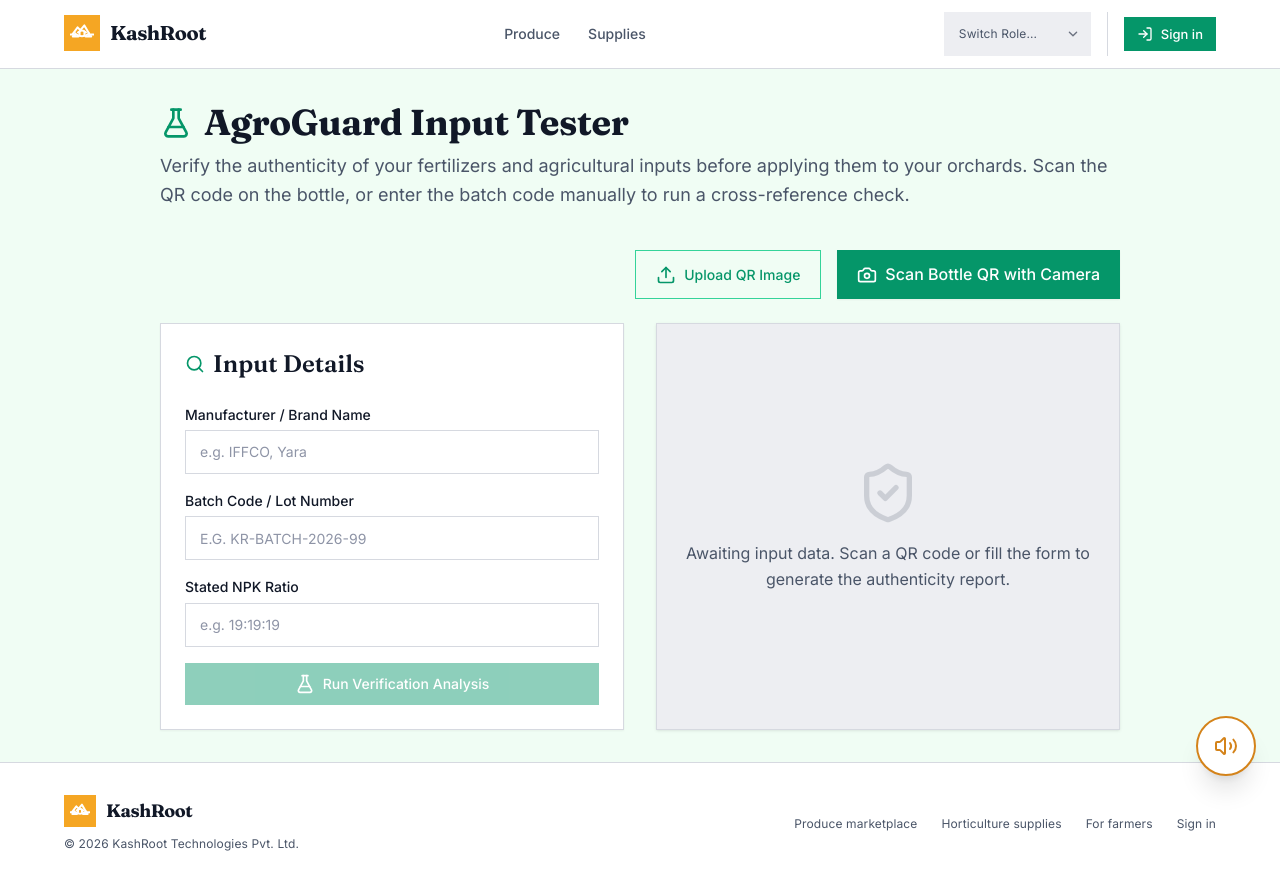
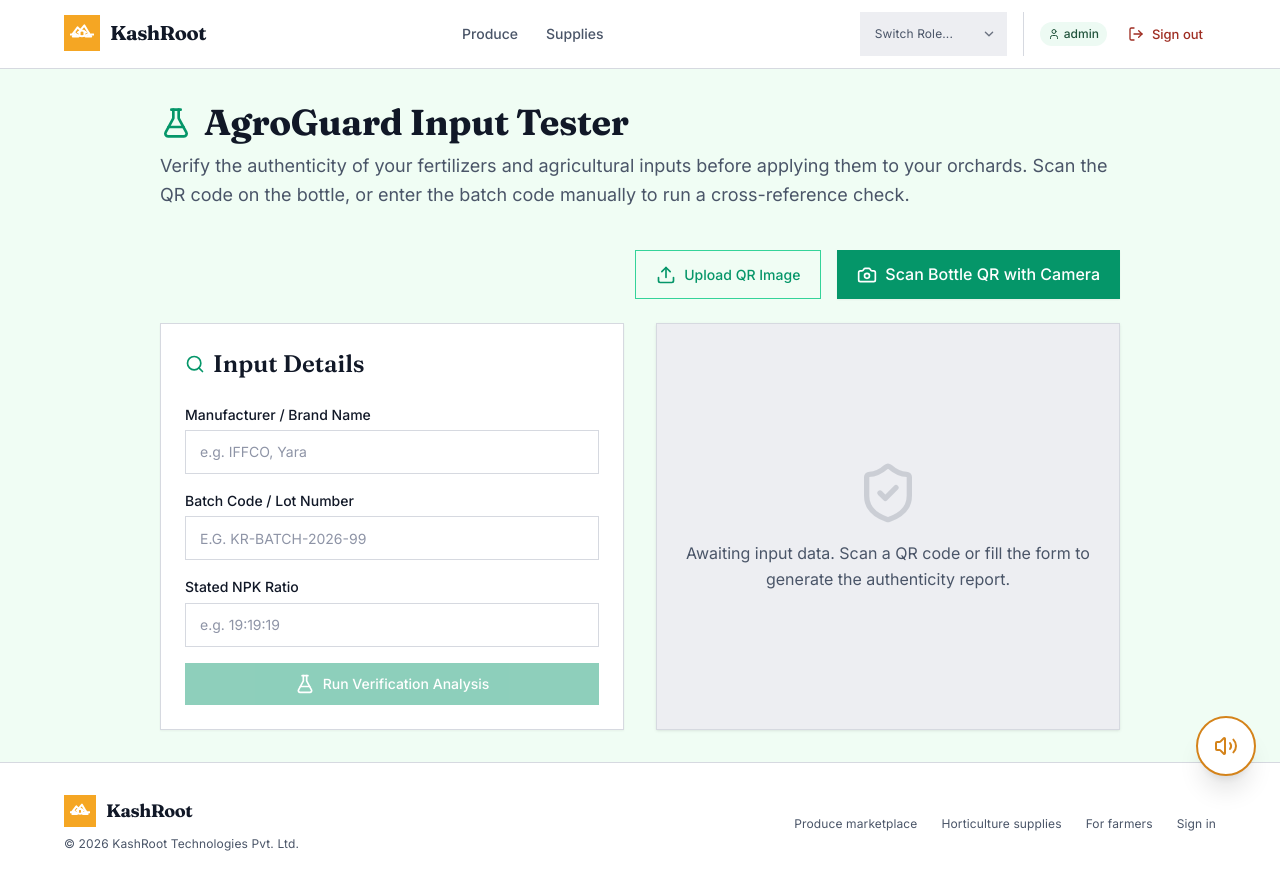
Before and after one commit to waseemmushtaq173-hub/kashroot-web, a Next.js app: page /farmer/tester in a window 1280 px wide. Built offline with nearby package versions, Linux system fonts and the light colour scheme; no server answers; sample sign-in values are in the browser's storage.

Commit message:
fix: resolve auth redirect flicker and implement reactive header authentication state

```diff
--- a/src/app/(dashboards)/layout.tsx
+++ b/src/app/(dashboards)/layout.tsx
@@ -3,7 +3,7 @@
 
 import { useSelectedLayoutSegment, useRouter } from 'next/navigation';
 import { SiteHeader, SiteFooter } from '@/components/layout/SiteHeader';
-import { ReactNode, useEffect } from 'react';
+import { ReactNode, useEffect, useState } from 'react';
 
 import { VoiceAssistant } from '@/components/ui/VoiceAssistant';
 
@@ -15,13 +15,29 @@
   const segment = useSelectedLayoutSegment();
   const router = useRouter();
 
+  const [isMounted, setIsMounted] = useState(false);
+  const [isAuthenticated, setIsAuthenticated] = useState(false);
+
   useEffect(() => {
-    // Client-side guard: verify auth_token exists
-    const token = typeof window !== 'undefined' ? localStorage.getItem('auth_token') : null;
-    if (!token) {
-      router.push('/login');
+    if (typeof window !== 'undefined') {
+      const token = localStorage.getItem('auth_token');
+      if (!token) {
+        router.push('/login');
+      } else {
+        setIsAuthenticated(true);
+      }
+      setIsMounted(true);
     }
   }, [router]);
+
+  if (!isMounted || !isAuthenticated) {
+    // Prevent flicker and layout shift while checking credentials
+    return (
+      <div className="flex min-h-screen items-center justify-center bg-kr-bg-page">
+        <div className="h-8 w-8 animate-spin rounded-full border-4 border-kr-primary-600 border-t-transparent" />
+      </div>
+    );
+  }
 
 
   // Map segments to theme classes that override CSS variables in globals.css
--- a/src/components/layout/SiteHeader.tsx
+++ b/src/components/layout/SiteHeader.tsx
@@ -1,21 +1,33 @@
+'use client';
+
+import { useEffect, useState } from 'react';
 import Link from 'next/link';
-import { LogIn } from 'lucide-react';
+import { LogIn, LogOut, User } from 'lucide-react';
 import { BrandMark } from '@/components/brand/Shikara';
 import { RoleSwitcher } from './RoleSwitcher';
+import { useRouter } from 'next/navigation';
+import { tokenStore } from '@/lib/api/client';
 
-/**
- * Public site header, shared by the landing page and the supplies catalogue.
- *
- * Extracted so the two verticals cannot drift apart in nav or spacing — the
- * moment Supplies became a first-class section rather than a landing-page
- * subsection, it needed to appear in the same nav on every public page.
- *
- * Deliberately a server component: nothing here is interactive, so there is no
- * reason to ship it to the client. That rules out an active-link highlight
- * (which needs `usePathname`), so the nav stays neutral rather than pulling the
- * whole header across the client boundary for a colour change.
- */
 export function SiteHeader() {
+  const [isAuth, setIsAuth] = useState(false);
+  const [role, setRole] = useState<string | null>(null);
+  const router = useRouter();
+
+  useEffect(() => {
+    if (typeof window !== 'undefined') {
+      const token = localStorage.getItem('auth_token');
+      setIsAuth(!!token);
+      setRole(localStorage.getItem('user_role') || 'User');
+    }
+  }, []);
+
+  const handleSignOut = () => {
+    tokenStore.clear();
+    setIsAuth(false);
+    setRole(null);
+    router.push('/');
+  };
+
   return (
     <header className="sticky top-0 z-40 border-b border-kr-border-default bg-kr-bg-surface">
       <nav
@@ -48,9 +60,20 @@
           <Link href="/supplies" className="kr-btn-ghost kr-btn-sm sm:hidden">
             Supplies
           </Link>
-          <Link href="/login" className="kr-btn-primary kr-btn-sm">
-            <LogIn className="h-4 w-4" aria-hidden="true" /> Sign in
-          </Link>
+          {isAuth ? (
+            <div className="flex items-center gap-2">
+              <span className="kr-badge kr-badge-published flex items-center gap-1">
+                <User className="w-3 h-3" /> {role}
+              </span>
+              <button onClick={handleSignOut} className="kr-btn-ghost kr-btn-sm text-kr-text-danger">
+                <LogOut className="h-4 w-4" aria-hidden="true" /> Sign out
+              </button>
+            </div>
+          ) : (
+            <Link href="/login" className="kr-btn-primary kr-btn-sm">
+              <LogIn className="h-4 w-4" aria-hidden="true" /> Sign in
+            </Link>
+          )}
         </div>
       </nav>
     </header>
```
